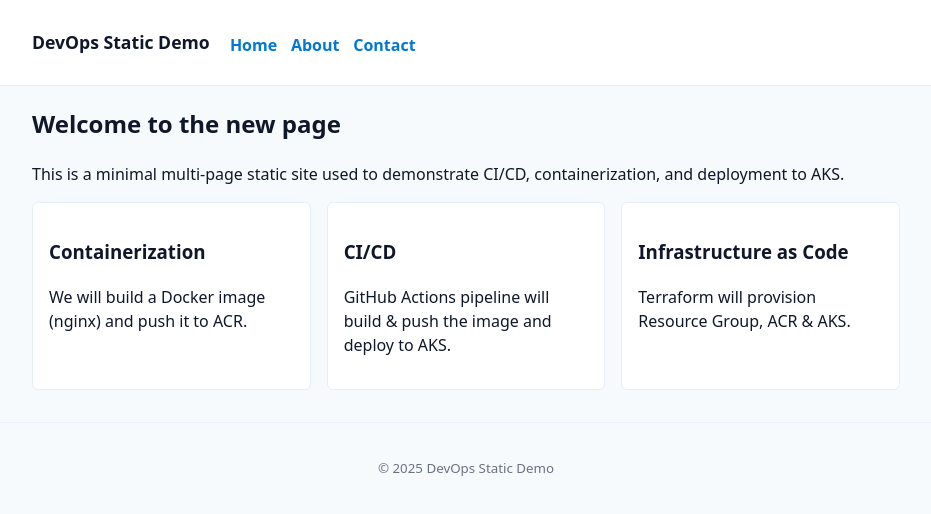
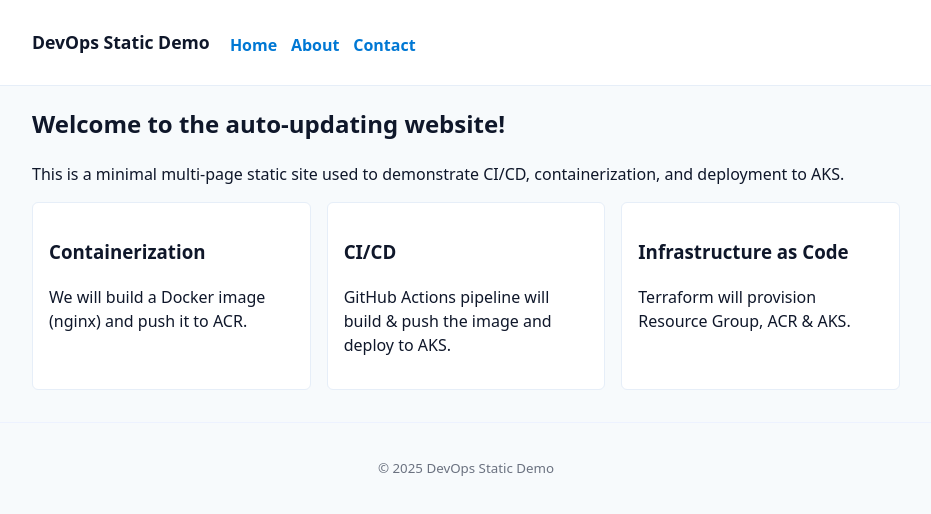
Before and after one commit to Akash7125/devops-static-site, a plain HTML site: page index.html in a window 1280 px wide. Shown: the whole page, without its empty margins (174-1105 px from the left). Drawn offline with Linux system fonts and the light colour scheme.

Commit message:
Test automatic deploy update

```diff
--- a/index.html
+++ b/index.html
@@ -19,7 +19,7 @@
   </header>
 
   <main class="container">
-    <h2>Welcome to the new page</h2>
+    <h2>Welcome to the auto-updating website!</h2>
     <p>This is a minimal multi-page static site used to demonstrate CI/CD, containerization, and deployment to AKS.</p>
 
     <section class="features">
```
